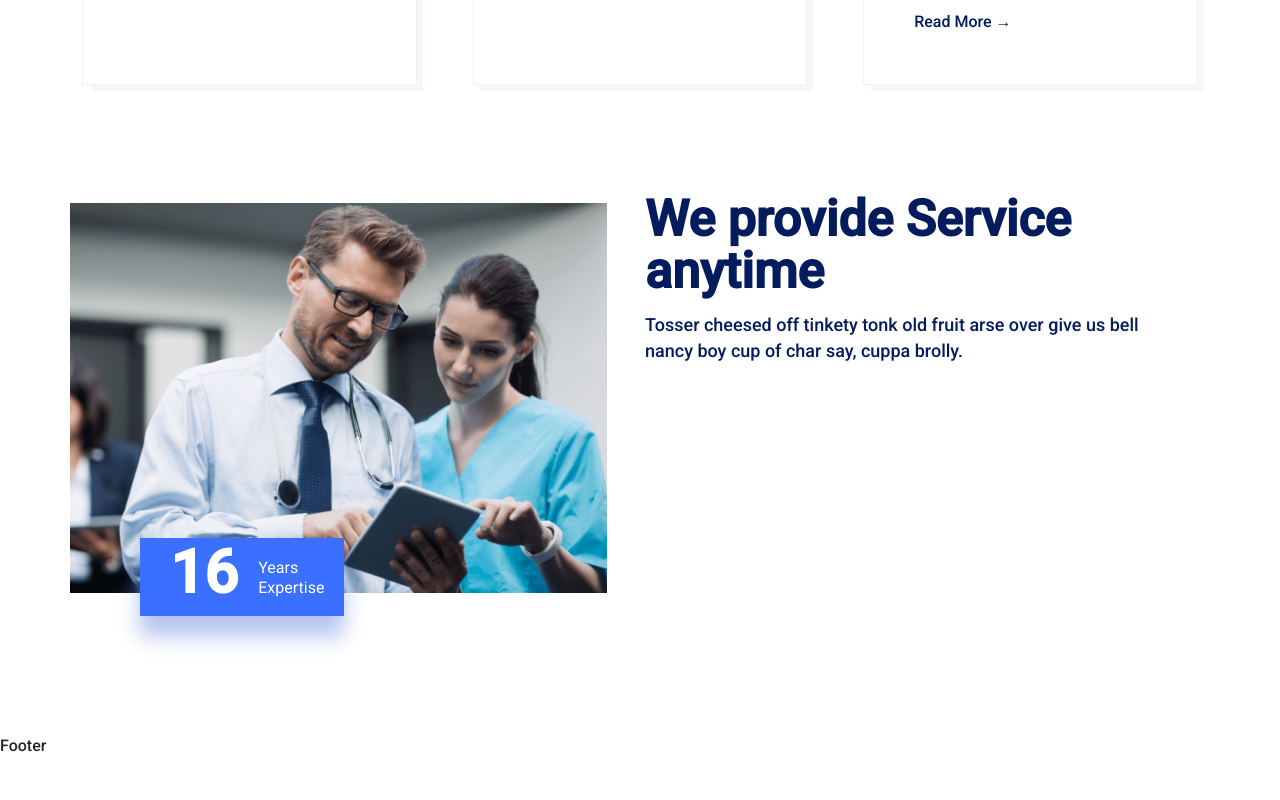
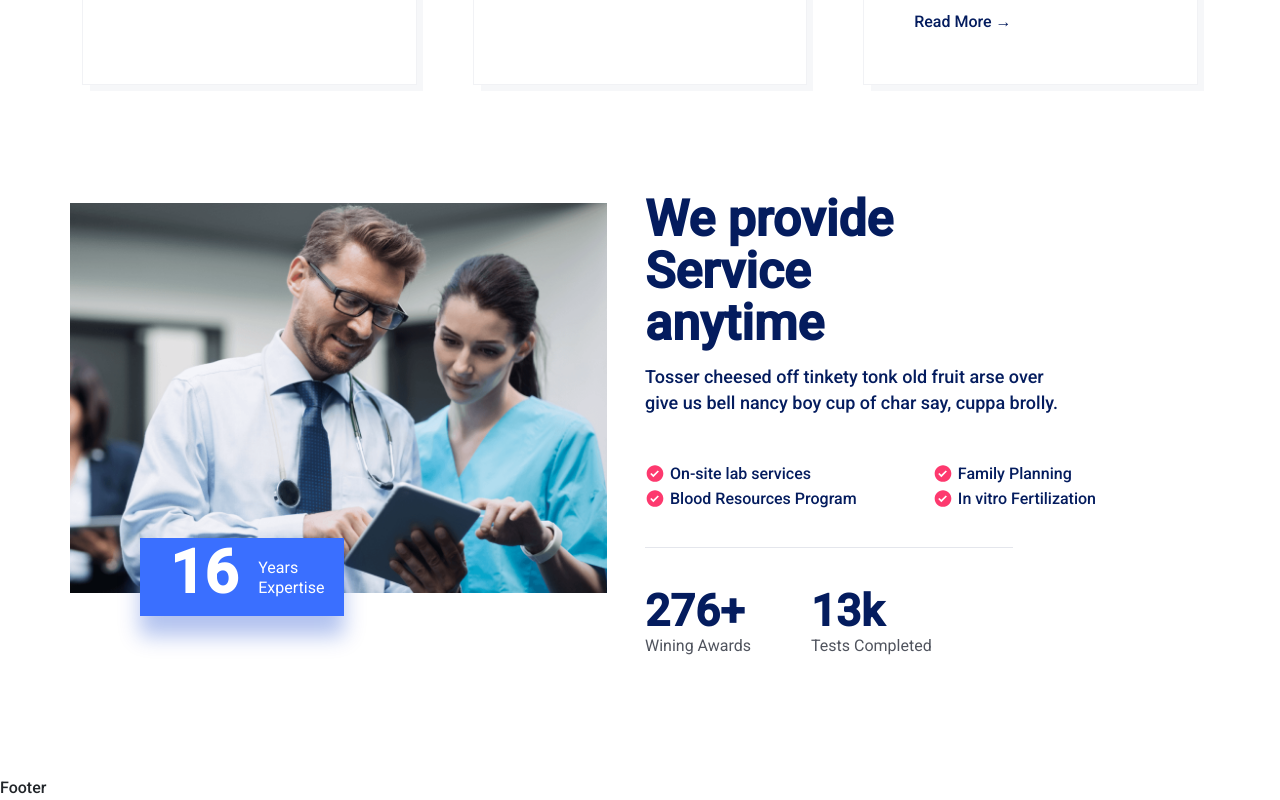
Before and after one commit to grekuu/medical-service, a React (Vite) app: page / in a window 1280 px wide. Shown: the part 1348-2148 px from the top of the page. Before the commit the page ends 2106 px from the top, so only its background shows below. Built offline with nearby package versions, Linux system fonts and the light colour scheme.

Commit message:
feat(ProvideService): component finished

```diff
--- a/src/pages/components/ProvideService/ProvideService.tsx
+++ b/src/pages/components/ProvideService/ProvideService.tsx
@@ -1,5 +1,6 @@
 import { Container } from "react-bootstrap";
 import "./provideService.scss";
+import { BiSolidCheckCircle } from "react-icons/bi";
 
 const ProvideService = () => {
   return (
@@ -20,6 +21,38 @@ const ProvideService = () => {
           Tosser cheesed off tinkety tonk old fruit arse over give us bell nancy
           boy cup of char say, cuppa brolly.
         </p>
+        <div className="checklist">
+          <div className="checklist-left">
+            <div className="checklist-item">
+              <BiSolidCheckCircle className="checkmark-icon" />
+              <span>On-site lab services</span>
+            </div>
+            <div className="checklist-item">
+              <BiSolidCheckCircle className="checkmark-icon" />
+              <span>Blood Resources Program</span>
+            </div>
+          </div>
+          <div className="checklist-right">
+            <div className="checklist-item">
+              <BiSolidCheckCircle className="checkmark-icon" />
+              <span>Family Planning</span>
+            </div>
+            <div className="checklist-item">
+              <BiSolidCheckCircle className="checkmark-icon" />
+              <span>In vitro Fertilization</span>
+            </div>
+          </div>
+        </div>
+        <div className="divider"></div>
+        <div className="funfact-container">
+          <div className="fact">
+            <div className="number">276+</div>
+            <span>Wining Awards</span>
+          </div>
+          <div className="fact">
+            <div className="number">13k</div> <span>Tests Completed</span>
+          </div>
+        </div>
       </div>
     </Container>
   );
--- a/src/pages/components/ProvideService/provideService.scss
+++ b/src/pages/components/ProvideService/provideService.scss
@@ -45,7 +45,7 @@
   }
 
   .provide-service-right {
-    width: 50%;
+    width: 40%;
     padding-left: 5px;
 
     h2 {
@@ -61,7 +61,68 @@
       font-size: 18px;
       font-weight: 500;
       line-height: 26px;
-      margin: 0px 30px 0px 0px;
+      margin: 0px 30px 45px 0px;
+    }
+    .checklist {
+      display: flex;
+      justify-content: space-between;
+
+      .checklist-item {
+        display: flex;
+        align-items: center;
+
+        span {
+          font-size: 16px;
+          font-weight: 500;
+          line-height: 18px;
+          color: #041c5e;
+        }
+
+        .checkmark-icon {
+          font-size: 25px;
+          color: rgb(253, 57, 110);
+          padding-right: 5px;
+        }
+      }
+    }
+
+    .divider {
+      width: 368px;
+      margin: 0 auto;
+      margin-left: 0;
+      border-top: 1px solid #e4e6ec;
+      margin: 36px 0px 30px 0px;
+    }
+
+    .funfact-container {
+      display: flex;
+
+      .fact {
+        margin-right: 60px;
+
+        .number {
+          color: #041c5e;
+          font-size: 44px;
+          font-weight: 700;
+          margin-bottom: -10px;
+        }
+        span {
+          color: #50545e;
+          font-size: 16px;
+          font-weight: 400;
+        }
+      }
     }
   }
 }
+
+@media only screen and (max-width: 992px) {
+  .provide-service-container {
+    flex-direction: column;
+
+    .provide-service-left {
+      width: 90%;
+      padding: 0px 10px 0px 10px;
+    }
+  }
+}
```
